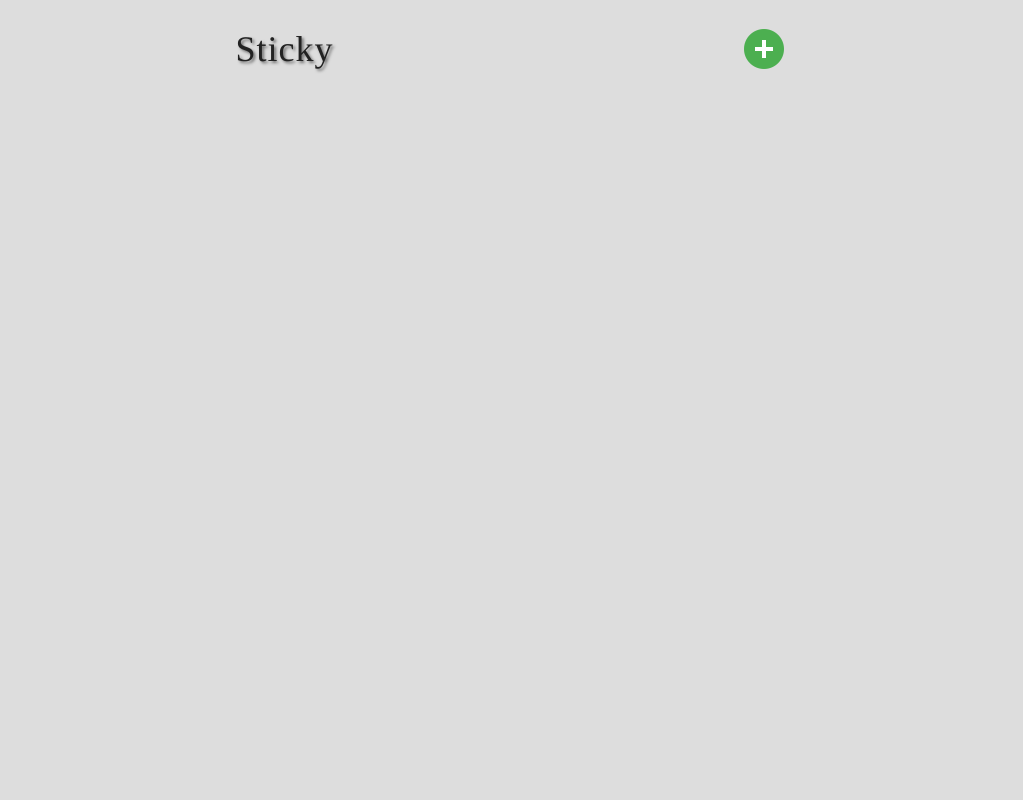
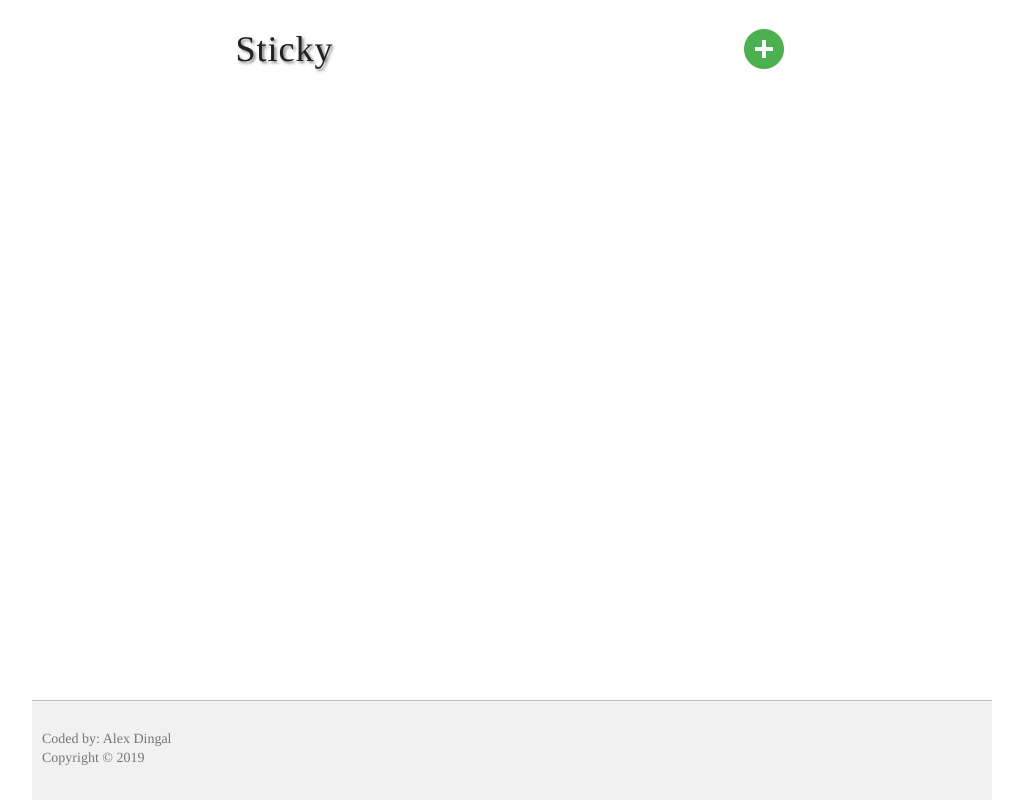
Before and after one commit to adingal/sticky, a website built with webpack: page src/index.html in a window 1280 px wide. Shown: the whole page, without its empty margins (128-1151 px from the left). Built offline with nearby package versions, Linux system fonts and the light colour scheme.

Commit message:
Add footer and change background color

```diff
--- a/src/index.html
+++ b/src/index.html
@@ -23,9 +23,13 @@
                 <textarea></textarea>
                 <input class="submitBtn" type="submit" value="Submit">
                 <input class="cancelBtn" type="submit" value="Cancel">
-            <span>No notes added</span>
+                <span>No notes added</span>
+            </div>
+
         </div>
-
-    </div>
+        <footer class="copyright">
+            <p>Coded by: Alex Dingal</p>
+            <p>Copyright &copy 2019</p>
+        </footer>
     </body>
 </html>
```
Also changed, not shown: dist/css/styles.css.
